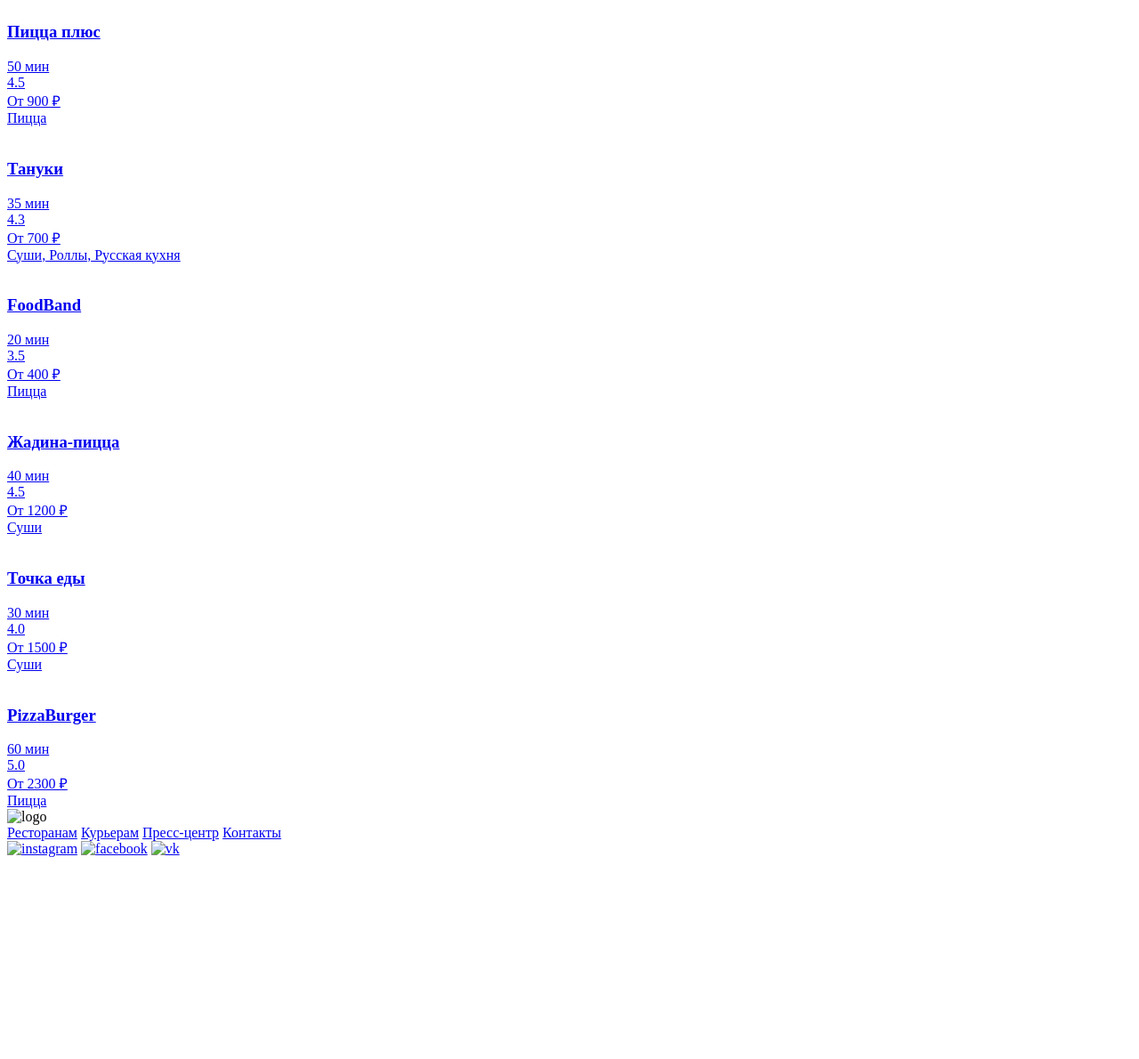
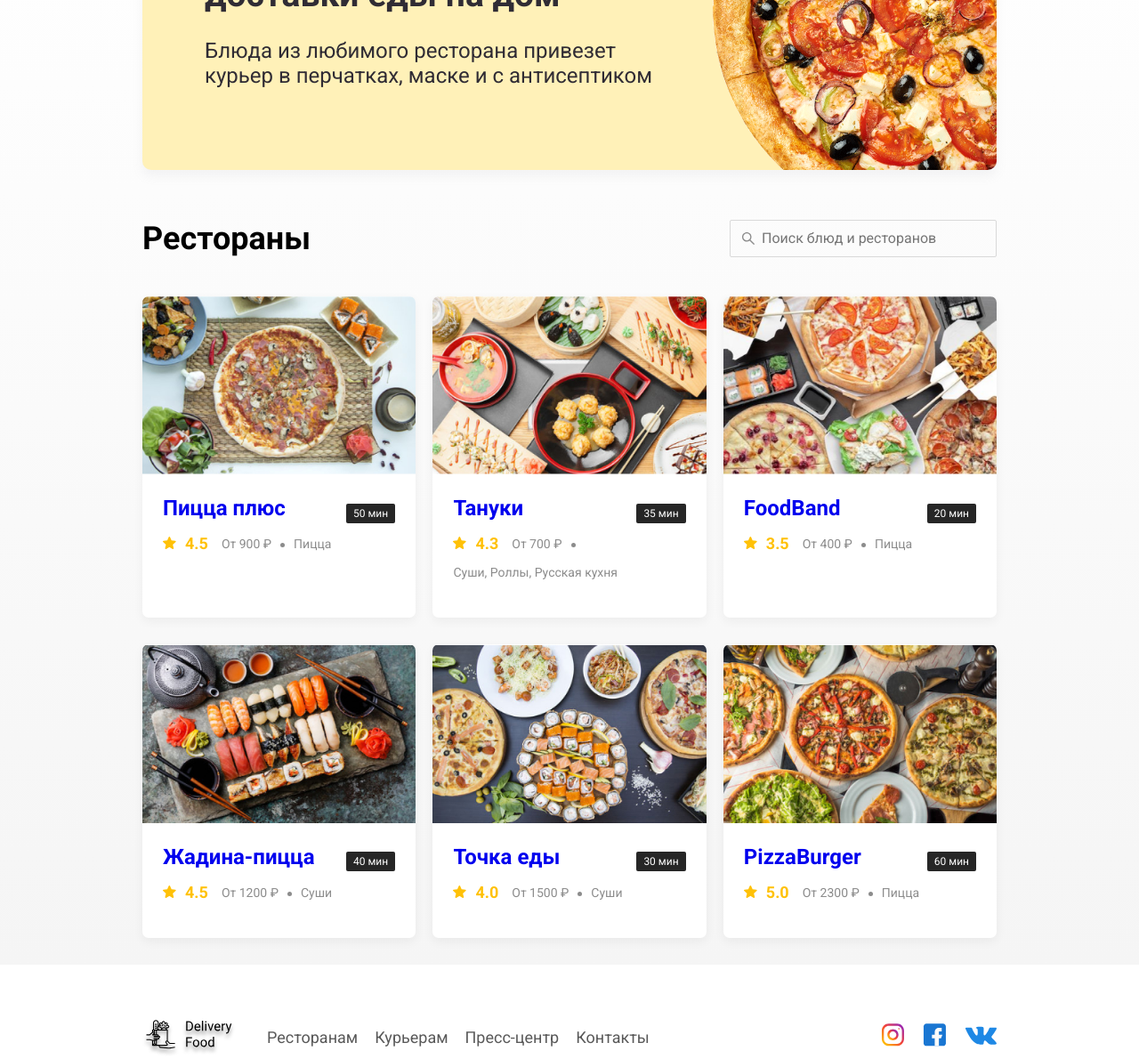
Before and after one commit to maksim-ppv/DeliveryFood, a plain HTML site: page index.html in a window 1280 px wide. Shown: the part 301-1491 px from the top of the page at 89% size. Before the commit the page ends 1272 px from the top, so only its background shows below. Drawn offline with nearby package versions, Linux system fonts and the light colour scheme; files that its build step writes are made by us from their sources; the site is published under a folder, as on GitHub Pages, so addresses that start at the root find nothing.

Commit message:
Правка путей

```diff
--- a/index.html
+++ b/index.html
@@ -5,8 +5,8 @@
     <meta name="viewport" content="width=device-width, initial-scale=1.0">
     <title>Delivery Food - доставка еды на дом</title>
     <link href="https://fonts.googleapis.com/css?family=Roboto:400,700&display=swap&subset=cyrillic" rel="stylesheet">
-    <link rel="stylesheet" href="/css/normalize.css">
-    <link rel="stylesheet" href="/css/style.css">
+    <link rel="stylesheet" href="css/normalize.css">
+    <link rel="stylesheet" href="css/style.css">
 </head>
 <body>
     <div class="container">
@@ -38,14 +38,14 @@
                 </div>
                 <div class="cards">
                     <a href="restaurant.html"  class="card">
-                        <img src="/img/card-image1.jpg" alt="" class="card__image">
+                        <img src="./img/card-image1.jpg" alt="" class="card__image">
                         <div class="card__text">
                             <div class="card__heading">
                                 <h3 class="card__title">Пицца плюс</h3>
                                 <span class="card__tag tag">50 мин</span>
                             </div>
                             <div class="card__info">
-                                <div class="card__rating"><img src="/img/star.svg" alt="">4.5</div>
+                                <div class="card__rating"><img src="./img/star.svg" alt="">4.5</div>
                                 <div class="card__price">От 900 ₽</div>
                                 <div class="card__category">Пицца</div>
                             </div>
@@ -54,14 +54,14 @@
                     </a>
                     <!-- /.card -->
                     <a href="restaurant.html"  class="card">
-                        <img src="/img/card-image2.jpg" alt="" class="card__image">
+                        <img src="./img/card-image2.jpg" alt="" class="card__image">
                         <div class="card__text">
                             <div class="card__heading">
                                 <h3 class="card__title">Тануки</h3>
                                 <span class="card__tag tag">35 мин</span>
                             </div>
                             <div class="card__info">
-                                <div class="card__rating"><img src="/img/star.svg" alt="">4.3</div>
+                                <div class="card__rating"><img src="./img/star.svg" alt="">4.3</div>
                                 <div class="card__price">От 700 ₽</div>
                                 <div class="card__category">Суши, Роллы, Русская кухня</div>
                             </div>
@@ -70,14 +70,14 @@
                     </a>
                     <!-- /.card -->
                     <a href="restaurant.html"  class="card">
-                        <img src="/img/card-image3.jpg" alt="" class="card__image">
+                        <img src="./img/card-image3.jpg" alt="" class="card__image">
                         <div class="card__text">
                             <div class="card__heading">
                                 <h3 class="card__title">FoodBand</h3>
                                 <span class="card__tag tag">20 мин</span>
                             </div>
                             <div class="card__info">
-                                <div class="card__rating"><img src="/img/star.svg" alt="">3.5</div>
+                                <div class="card__rating"><img src="./img/star.svg" alt="">3.5</div>
                                 <div class="card__price">От 400 ₽</div>
                                 <div class="card__category">Пицца</div>
                             </div>
@@ -86,14 +86,14 @@
                     </a>
                     <!-- /.card -->
                     <a href="restaurant.html"  class="card">
-                        <img src="/img/card-image4.jpg" alt="" class="card__image">
+                        <img src="./img/card-image4.jpg" alt="" class="card__image">
                         <div class="card__text">
                             <div class="card__heading">
                                 <h3 class="card__title">Жадина-пицца</h3>
                                 <span class="card__tag tag">40 мин</span>
                             </div>
                             <div class="card__info">
-                                <div class="card__rating"><img src="/img/star.svg" alt="">4.5</div>
+                                <div class="card__rating"><img src="./img/star.svg" alt="">4.5</div>
                                 <div class="card__price">От 1200 ₽</div>
                                 <div class="card__category">Суши</div>
                             </div>
@@ -102,14 +102,14 @@
                     </a>
                     <!-- /.card -->
                     <a href="restaurant.html"  class="card">
-                        <img src="/img/card-image5.jpg" alt="" class="card__image">
+                        <img src="./img/card-image5.jpg" alt="" class="card__image">
                         <div class="card__text">
                             <div class="card__heading">
                                 <h3 class="card__title">Точка еды</h3>
                                 <span class="card__tag tag">30 мин</span>
                             </div>
                             <div class="card__info">
-                                <div class="card__rating"><img src="/img/star.svg" alt="">4.0</div>
+                                <div class="card__rating"><img src="./img/star.svg" alt="">4.0</div>
                                 <div class="card__price">От 1500 ₽</div>
                                 <div class="card__category">Суши</div>
                             </div>
@@ -118,14 +118,14 @@
                     </a>
                     <!-- /.card -->
                     <a href="restaurant.html"  class="card">
-                        <img src="/img/card-image6.jpg" alt="" class="card__image">
+                        <img src="./img/card-image6.jpg" alt="" class="card__image">
                         <div class="card__text">
                             <div class="card__heading">
                                 <h3 class="card__title">PizzaBurger</h3>
                                 <span class="card__tag tag">60 мин</span>
                             </div>
                             <div class="card__info">
-                                <div class="card__rating"><img src="/img/star.svg" alt="">5.0</div>
+                                <div class="card__rating"><img src="./img/star.svg" alt="">5.0</div>
                                 <div class="card__price">От 2300 ₽</div>
                                 <div class="card__category">Пицца</div>
                             </div>
@@ -141,7 +141,7 @@
     <footer class="footer">
         <div class="container">
             <div class="footer__block">
-                <img src="/img/logo.svg" alt="logo" class="logo footer__logo">
+                <img src="./img/logo.svg" alt="logo" class="logo footer__logo">
                 <nav class="footer__nav">
                     <a href="#" class="footer__link">Ресторанам</a>
                     <a href="#" class="footer__link">Курьерам</a>
@@ -149,9 +149,9 @@
                     <a href="#" class="footer__link">Контакты</a>
                 </nav>
                 <div class="social__links">
-                    <a href="#" class="social__link"><img src="/img/instagram.svg" alt="instagram"></a>
-                    <a href="#" class="social__link"><img src="/img/facebook.svg" alt="facebook"></a>
-                    <a href="#" class="social__link"><img src="/img/vk.svg" alt="vk"></a>
+                    <a href="#" class="social__link"><img src="./img/instagram.svg" alt="instagram"></a>
+                    <a href="#" class="social__link"><img src="./img/facebook.svg" alt="facebook"></a>
+                    <a href="#" class="social__link"><img src="./img/vk.svg" alt="vk"></a>
                 </div>
             </div>
         </div>
```
